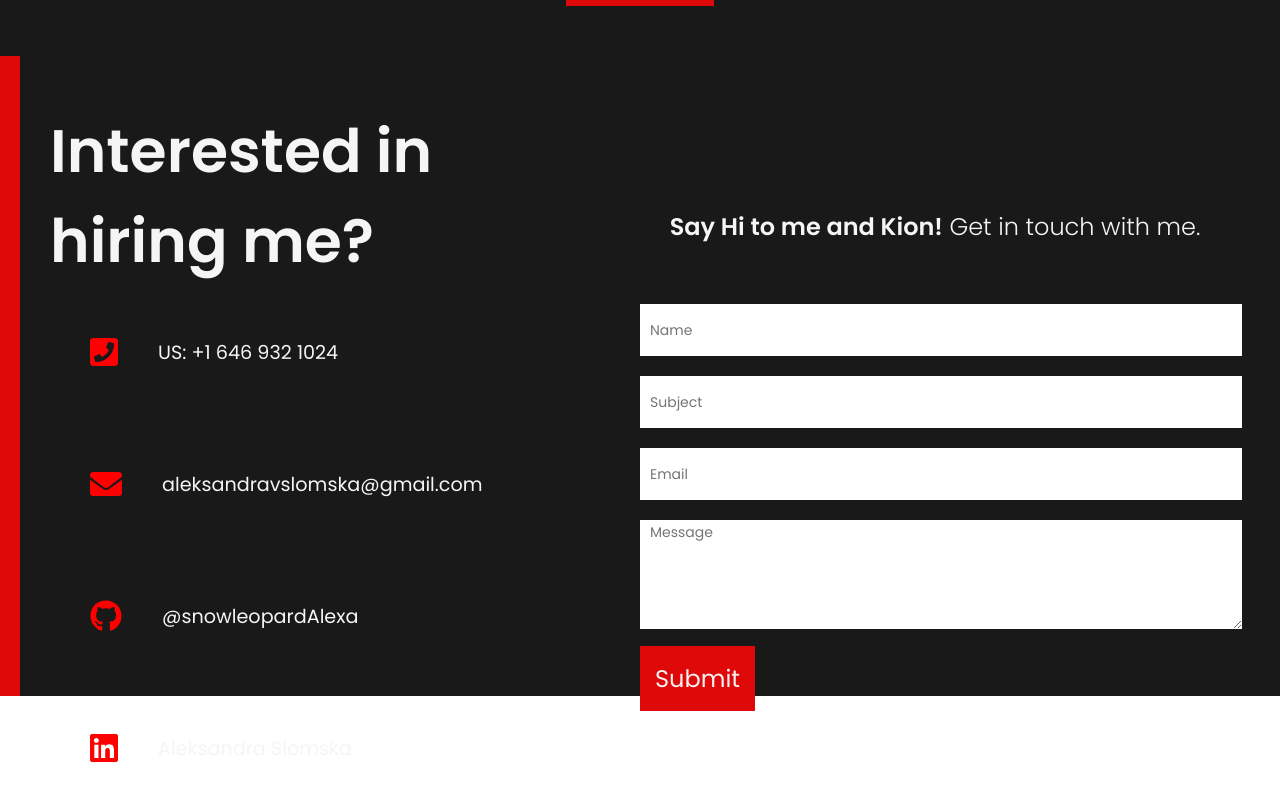
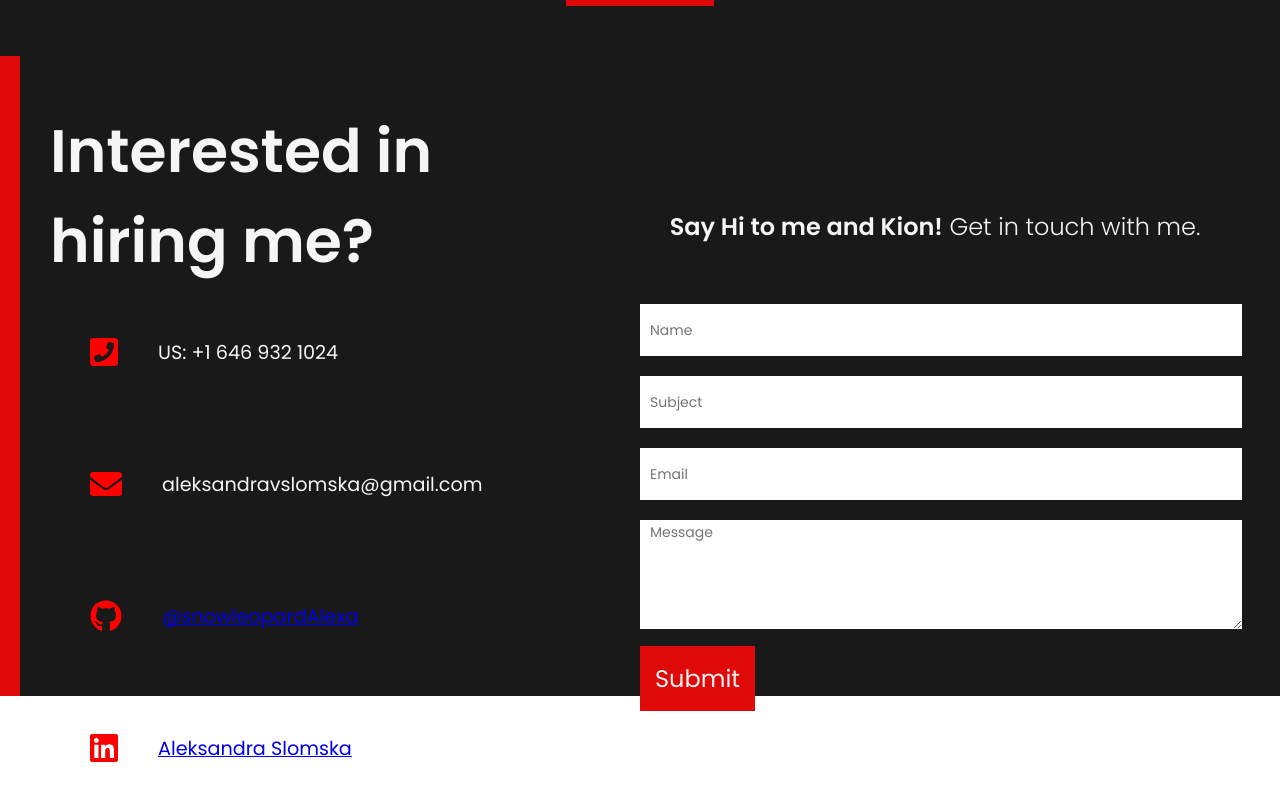
Before and after one commit to snowleopardAlexa/react-portfolio-2021, a React (Create React App) app: page / in a window 1280 px wide. Shown: the part 3947-4747 px from the top of the page. Built offline with nearby package versions, Linux system fonts and the light colour scheme.

Commit message:
add links to github and linkedin

```diff
--- a/src/components/Contact/Contact.jsx
+++ b/src/components/Contact/Contact.jsx
@@ -45,14 +45,18 @@
                        <FontAwesomeIcon icon={faEnvelope} alt="" className="c-icon" />
                              aleksandravslomska@gmail.com
                        </div>
+                       <a href="https://github.com/snowleopardAlexa">
                        <div className="c-info-item">
                        <FontAwesomeIcon icon={faGithub} alt="" className="c-icon" />
                            @snowleopardAlexa
                        </div>
+                       </a>
+                       <a href="https://www.linkedin.com/in/aleksandra-slomska-1039681b3/">
                        <div className="c-info-item">
                        <FontAwesomeIcon icon={faLinkedin} alt="" className="c-icon" />
                            Aleksandra Slomska
                        </div>
+                       </a>
                    </div>
                 </div>
                 <div className="c-right">
```
